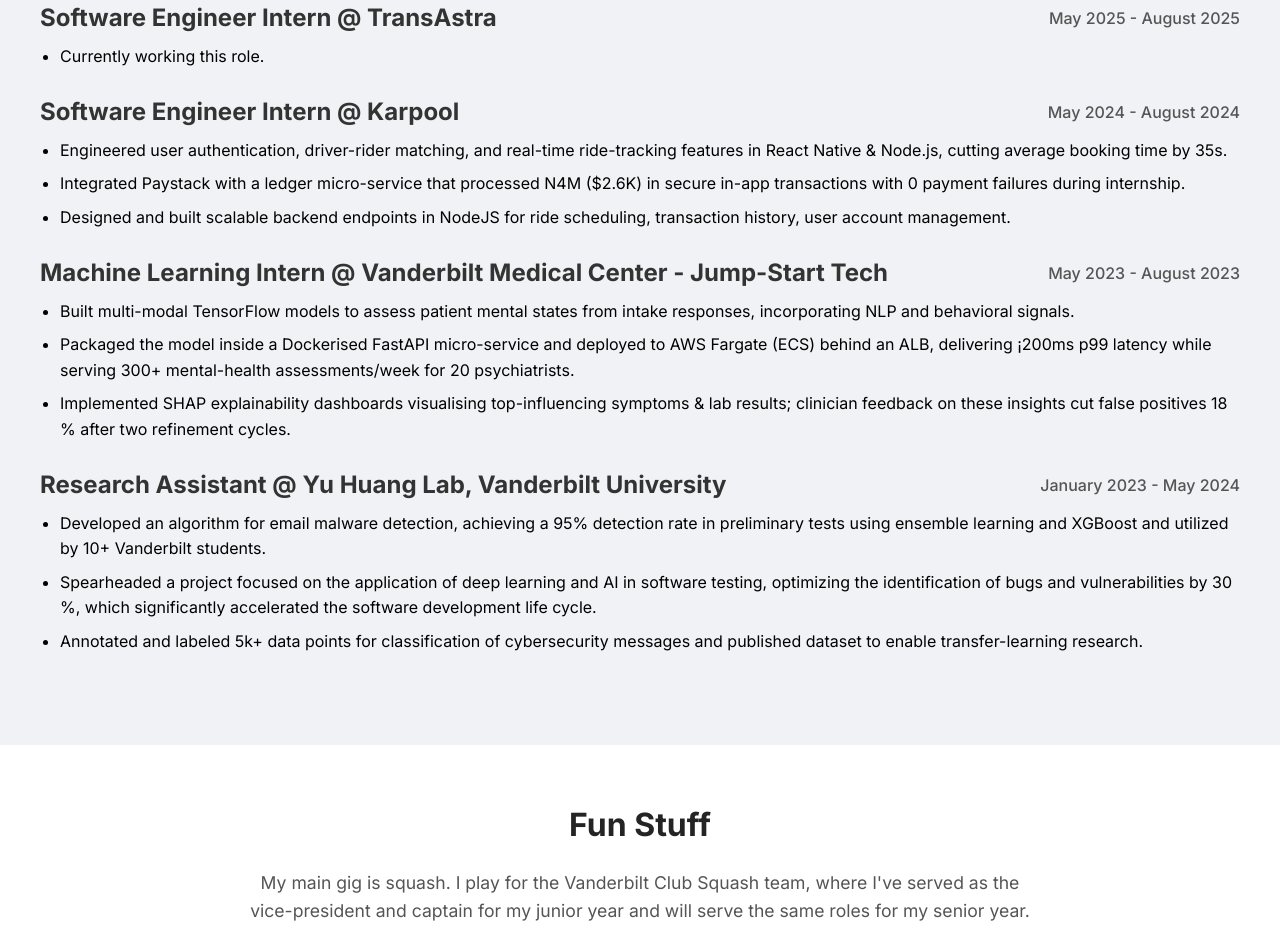
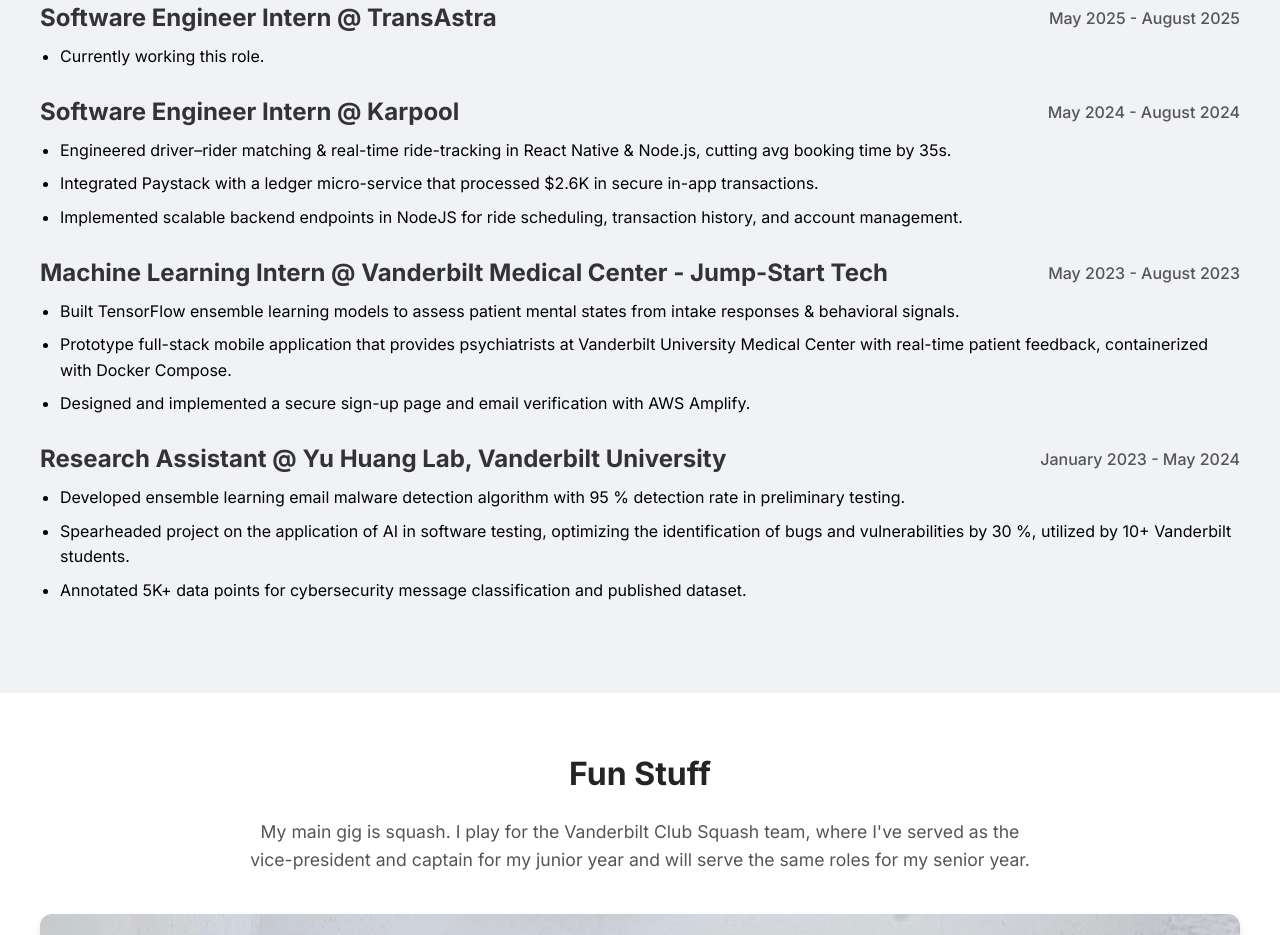
Before and after one commit to nick-bui19/nick-bui19.github.io, a React (Vite) app: page / in a window 1280 px wide. Shown: the part 3100-4035 px from the top of the page. Built offline with nearby package versions, Linux system fonts and the light colour scheme.

Commit message:
feat: update experience section

```diff
--- a/src/components/Resume.tsx
+++ b/src/components/Resume.tsx
@@ -29,9 +29,9 @@ const resumeData = {
       date: 'May 2024 - August 2024',
       location: 'Cape Town, South Africa',
       duties: [
-        'Engineered user authentication, driver-rider matching, and real-time ride-tracking features in React Native & Node.js, cutting average booking time by 35s.',
-        'Integrated Paystack with a ledger micro-service that processed N4M ($2.6K) in secure in-app transactions with 0 payment failures during internship.',
-        'Designed and built scalable backend endpoints in NodeJS for ride scheduling, transaction history, user account management.'
+        'Engineered driver–rider matching & real-time ride-tracking in React Native & Node.js, cutting avg booking time by 35s.',
+        'Integrated Paystack with a ledger micro-service that processed $2.6K in secure in-app transactions.',
+        'Implemented scalable backend endpoints in NodeJS for ride scheduling, transaction history, and account management.'
       ]
     },
     {
@@ -40,9 +40,9 @@ const resumeData = {
       date: 'May 2023 - August 2023',
       location: 'Nashville, TN',
       duties: [
-        'Built multi-modal TensorFlow models to assess patient mental states from intake responses, incorporating NLP and behavioral signals.',
-        'Packaged the model inside a Dockerised FastAPI micro-service and deployed to AWS Fargate (ECS) behind an ALB, delivering ¡200ms p99 latency while serving 300+ mental-health assessments/week for 20 psychiatrists.',
-        'Implemented SHAP explainability dashboards visualising top-influencing symptoms & lab results; clinician feedback on these insights cut false positives 18 % after two refinement cycles.'
+        'Built TensorFlow ensemble learning models to assess patient mental states from intake responses & behavioral signals.',
+        'Prototype full-stack mobile application that provides psychiatrists at Vanderbilt University Medical Center with real-time patient feedback, containerized with Docker Compose.',
+        'Designed and implemented a secure sign-up page and email verification with AWS Amplify.'
       ]
     },
     {
@@ -51,9 +51,9 @@ const resumeData = {
         date: 'January 2023 - May 2024',
         location: 'Nashville, TN',
         duties: [
-          'Developed an algorithm for email malware detection, achieving a 95% detection rate in preliminary tests using ensemble learning and XGBoost and utilized by 10+ Vanderbilt students.',
-          'Spearheaded a project focused on the application of deep learning and AI in software testing, optimizing the identification of bugs and vulnerabilities by 30 %, which significantly accelerated the software development life cycle.',
-          'Annotated and labeled 5k+ data points for classification of cybersecurity messages and published dataset to enable transfer-learning research.'
+          'Developed ensemble learning email malware detection algorithm with 95 % detection rate in preliminary testing.',
+          'Spearheaded project on the application of AI in software testing, optimizing the identification of bugs and vulnerabilities by 30 %, utilized by 10+ Vanderbilt students.',
+          'Annotated 5K+ data points for cybersecurity message classification and published dataset.'
         ]
       }
   ],
```
